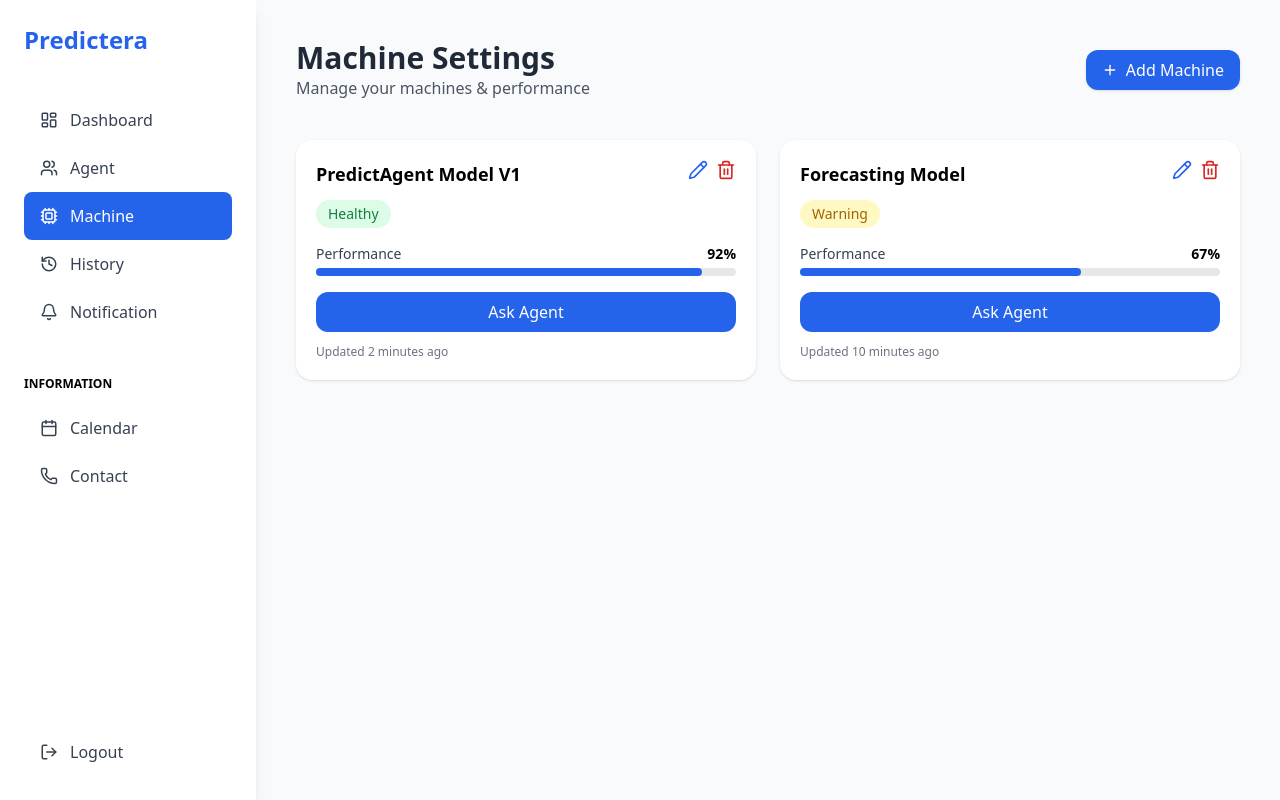
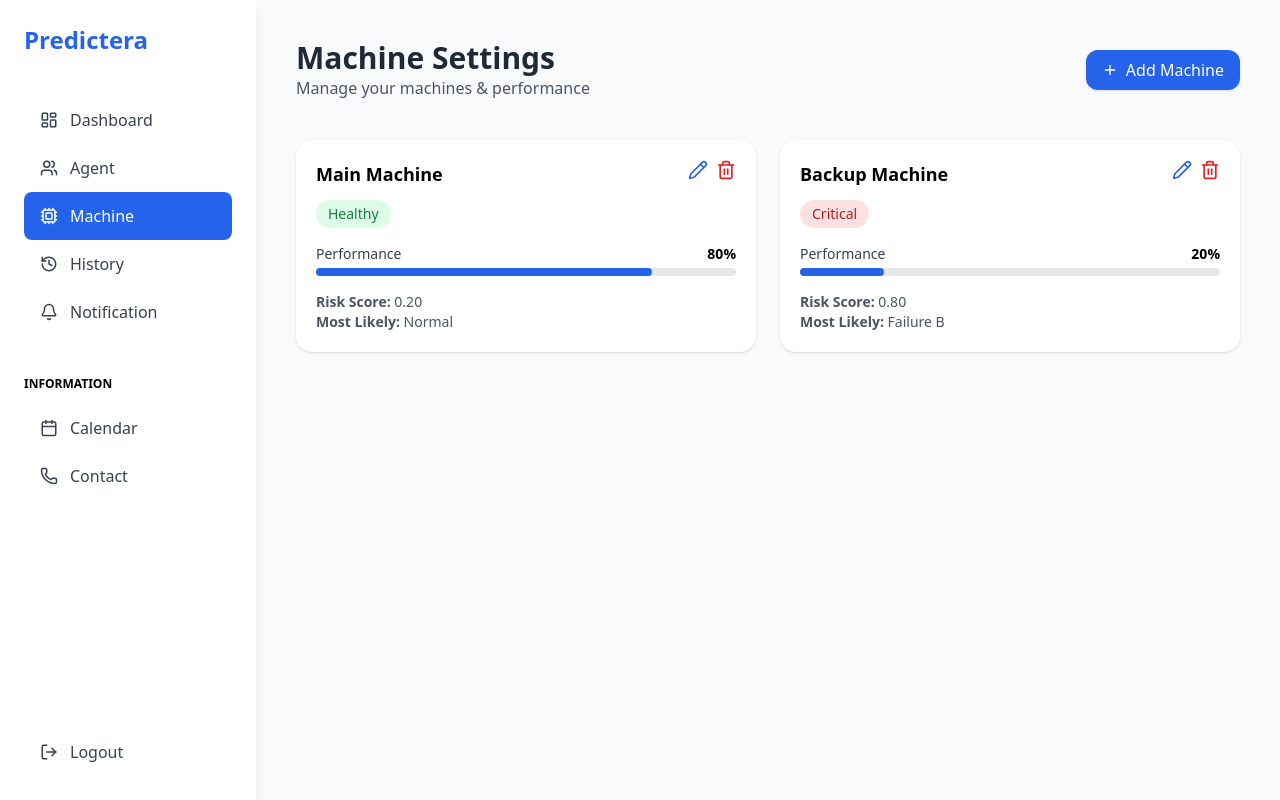
Before and after one commit to YourBoyVoen/Predicteraa, a React (Vite) app in the folder predictera/: page /machine in a window 1280 px wide. Built offline with nearby package versions, Linux system fonts and the light colour scheme.

Commit message:
refactor: update Machine model structure and diagnostics handling

```diff
--- a/predictera/src/pages/Machine.tsx
+++ b/predictera/src/pages/Machine.tsx
@@ -2,15 +2,25 @@ import React, { useState } from "react";
 import { Plus, Pencil, Trash2, X, Menu } from "lucide-react";
 import Sidebar from "../components/layout/Sidebar";
 
+type Diagnostic = {
+  id: number;
+  machine_id: number;
+  timestamp: string;
+  risk_score: number;
+  failure_prediction: any; // JSONB
+  failure_type_probabilities: any; // JSONB
+  most_likely_failure?: string;
+  recommended_action?: string;
+  feature_contributions: any; // JSONB
+};
+
 type Machine = {
-  id: string;
+  id: number;
   name: string;
-  type?: string;
-  endpoint?: string;
+  type: string;
   description?: string;
-  health: "Healthy" | "Warning" | "Critical" | string;
-  performance: number;
-  updated: string;
+  created_at: string;
+  diagnostics?: Diagnostic[];
 };
 
 type ModalWrapperProps = {
@@ -29,24 +39,44 @@ const MachinePage: React.FC = () => {
   // Dummy data
   const [machines, setMachines] = useState<Machine[]>([
     {
-      id: "1",
-      name: "PredictAgent Model V1",
-      health: "Healthy",
-      performance: 92,
-      updated: "2 minutes ago",
-      type: "LLM",
-      endpoint: "/api/model/v1",
-      description: "Main prediction model",
+      id: 1,
+      name: "Main Machine",
+      type: "L",
+      description: "Main machine in the building",
+      created_at: "2025-12-12T10:00:00Z",
+      diagnostics: [
+        {
+          id: 1,
+          machine_id: 1,
+          timestamp: "2025-12-12T10:30:00Z",
+          risk_score: 0.2,
+          failure_prediction: { predicted: false },
+          failure_type_probabilities: { "Normal": 0.8, "Failure A": 0.2 },
+          most_likely_failure: "Normal",
+          recommended_action: "Continue monitoring",
+          feature_contributions: { feature1: 0.1, feature2: 0.05 },
+        },
+      ],
     },
     {
-      id: "2",
-      name: "Forecasting Model",
-      health: "Warning",
-      performance: 67,
-      updated: "10 minutes ago",
-      type: "Time Series",
-      endpoint: "/api/forecast",
-      description: "Forecasting traffic model",
+      id: 2,
+      name: "Backup Machine",
+      type: "M",
+      description: "Backup machine in the building",
+      created_at: "2025-12-12T09:00:00Z",
+      diagnostics: [
+        {
+          id: 2,
+          machine_id: 2,
+          timestamp: "2025-12-12T09:45:00Z",
+          risk_score: 0.8,
+          failure_prediction: { predicted: true },
+          failure_type_probabilities: { "Normal": 0.2, "Failure B": 0.8 },
+          most_likely_failure: "Failure B",
+          recommended_action: "Schedule maintenance",
+          feature_contributions: { feature3: 0.3, feature4: 0.2 },
+        },
+      ],
     },
   ]);
 
@@ -54,7 +84,6 @@ const MachinePage: React.FC = () => {
   const [newMachine, setNewMachine] = useState<Partial<Machine>>({
     name: "",
     type: "",
-    endpoint: "",
     description: "",
   });
 
@@ -63,24 +92,22 @@ const MachinePage: React.FC = () => {
     if (!newMachine.name || !newMachine.name.trim()) return;
 
     const created: Machine = {
-      id: Date.now().toString(),
+      id: Date.now(),
       name: newMachine.name!.trim(),
       type: newMachine.type || "Unknown",
-      endpoint: newMachine.endpoint || "-",
-      description: newMachine.description || "-",
-      health: "Healthy",
-      performance: 0,
-      updated: "just now",
+      description: newMachine.description || "",
+      created_at: new Date().toISOString(),
+      diagnostics: [],
     };
 
     setMachines((prev) => [...prev, created]);
 
     setShowAddModal(false);
-    setNewMachine({ name: "", type: "", endpoint: "", description: "" });
+    setNewMachine({ name: "", type: "", description: "" });
   };
 
   /* Delete Machine */
-  const deleteMachine = (id: string) => {
+  const deleteMachine = (id: number) => {
     setMachines((prev) => prev.filter((m) => m.id !== id));
   };
 
@@ -176,17 +203,28 @@ const MachinePage: React.FC = () => {
             <strong>Type:</strong> {showDetailModal.type}
           </p>
           <p className="text-gray-700 mb-2">
-            <strong>Endpoint:</strong> {showDetailModal.endpoint}
-          </p>
-          <p className="text-gray-700 mb-2">
             <strong>Description:</strong> {showDetailModal.description}
           </p>
           <p className="text-gray-700 mb-2">
-            <strong>Health:</strong> {showDetailModal.health}
+            <strong>Created At:</strong> {new Date(showDetailModal.created_at).toLocaleString()}
           </p>
-          <p className="text-gray-700">
-            <strong>Performance:</strong> {showDetailModal.performance}%
-          </p>
+          {showDetailModal.diagnostics && showDetailModal.diagnostics.length > 0 && (
+            <>
+              <h3 className="text-lg font-semibold mt-4 mb-2">Latest Diagnostic</h3>
+              <p className="text-gray-700 mb-2">
+                <strong>Risk Score:</strong> {showDetailModal.diagnostics[0].risk_score.toFixed(2)}
+              </p>
+              <p className="text-gray-700 mb-2">
+                <strong>Most Likely Failure:</strong> {showDetailModal.diagnostics[0].most_likely_failure}
+              </p>
+              <p className="text-gray-700 mb-2">
+                <strong>Recommended Action:</strong> {showDetailModal.diagnostics[0].recommended_action}
+              </p>
+              <p className="text-gray-700">
+                <strong>Timestamp:</strong> {new Date(showDetailModal.diagnostics[0].timestamp).toLocaleString()}
+              </p>
+            </>
+          )}
         </ModalWrapper>
       )}
 
@@ -231,10 +269,15 @@ type MachineCardProps = {
 };
 
 const MachineCard: React.FC<MachineCardProps> = ({ machine, onDetail, onEdit, onDelete }) => {
+  const latestDiagnostic = machine.diagnostics?.[0];
+  const riskScore = latestDiagnostic?.risk_score ?? 0;
+  const health = riskScore < 0.3 ? "Healthy" : riskScore < 0.7 ? "Warning" : "Critical";
+  const performance = Math.round((1 - riskScore) * 100);
+
   const healthColor =
-    machine.health === "Healthy"
+    health === "Healthy"
       ? "bg-green-100 text-green-700"
-      : machine.health === "Warning"
+      : health === "Warning"
       ? "bg-yellow-100 text-yellow-700"
       : "bg-red-100 text-red-700";
 
@@ -256,28 +299,28 @@ const MachineCard: React.FC<MachineCardProps> = ({ machine, onDetail, onEdit, on
       </div>
 
       <div className={`inline-block px-3 py-1 text-sm rounded-full mt-3 ${healthColor}`}>
-        {machine.health}
+        {health}
       </div>
 
       <div className="mt-4">
         <div className="flex justify-between text-sm mb-1">
           <span className="text-gray-700">Performance</span>
-          <span className="font-semibold">{machine.performance}%</span>
+          <span className="font-semibold">{performance}%</span>
         </div>
         <div className="w-full bg-gray-200 rounded-full h-2">
           <div
             className="h-2 bg-blue-600 rounded-full"
-            style={{ width: `${machine.performance}%` }}
+            style={{ width: `${performance}%` }}
           />
         </div>
       </div>
-      <button
-        onClick={() => window.location.href = `/agent?machineId=${machine.id}`}
-        className="mt-4 w-full bg-blue-600 text-white py-2 rounded-xl hover:bg-blue-700 transition"
-        >
-        Ask Agent
-      </button>
-      <p className="text-gray-500 text-xs mt-3">Updated {machine.updated}</p>
+
+      {latestDiagnostic && (
+        <div className="mt-4 text-sm text-gray-600">
+          <p><strong>Risk Score:</strong> {riskScore.toFixed(2)}</p>
+          <p><strong>Most Likely:</strong> {latestDiagnostic.most_likely_failure}</p>
+        </div>
+      )}
     </div>
   );
 };
@@ -324,14 +367,6 @@ const MachineForm: React.FC<MachineFormProps> = ({ machine, setMachine }) => (
       onChange={(e) => setMachine({ type: e.target.value })}
     />
 
-    <input
-      type="text"
-      placeholder="Endpoint / Model Path"
-      className="w-full p-3 border rounded-xl mb-3"
-      value={machine?.endpoint ?? ""}
-      onChange={(e) => setMachine({ endpoint: e.target.value })}
-    />
-
     <textarea
       placeholder="Description"
       className="w-full p-3 border rounded-xl mb-4 h-24"
```
